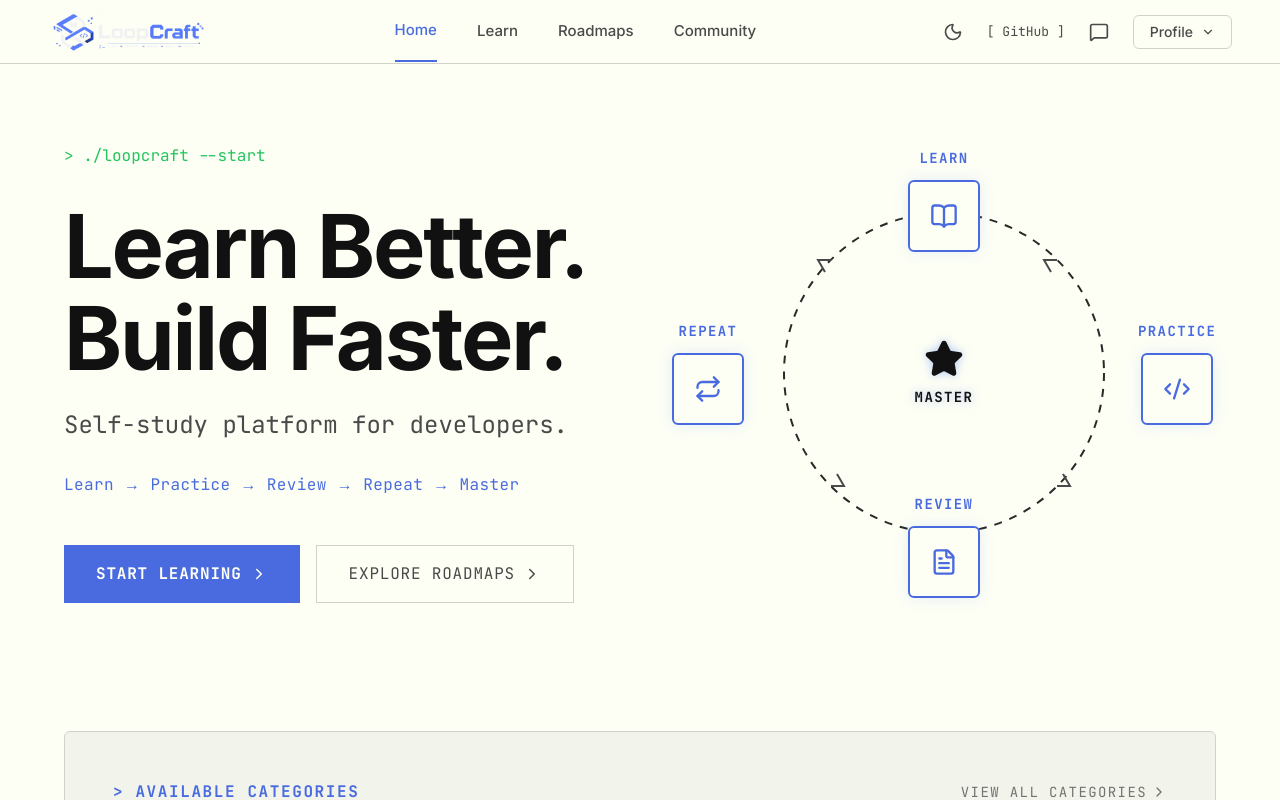
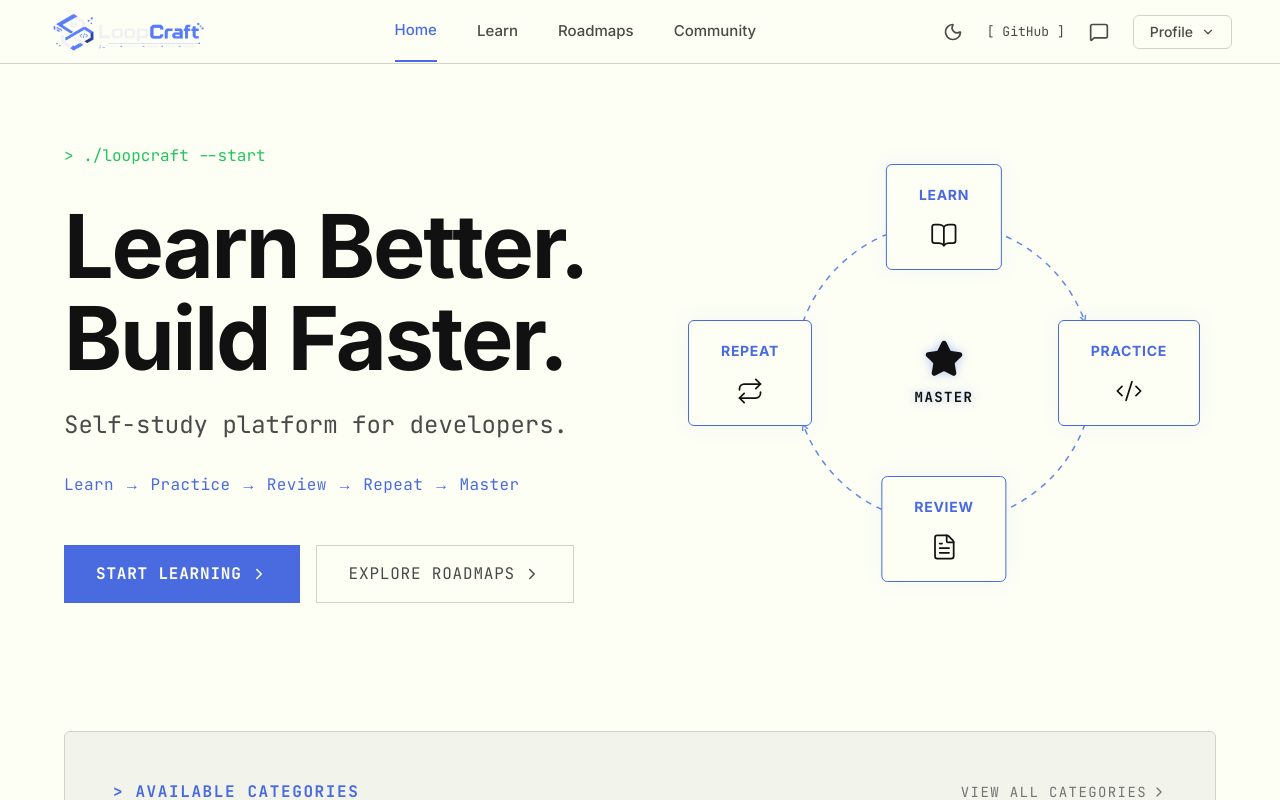
Before and after one commit to fahm-codes/Loop-Craft, a Next.js app: page / in a window 1280 px wide. Shown: the top 800 px of the page. Built offline with nearby package versions, Linux system fonts and the light colour scheme.

Commit message:
feat: perfectly replicate Figma static layout and add marching ants flow animation for loop effect

```diff
--- a/src/app/globals.css
+++ b/src/app/globals.css
@@ -129,6 +129,14 @@
   animation: spin-slow-reverse 25s linear infinite;
 }
 
+@keyframes flow {
+  to { stroke-dashoffset: -16; }
+}
+
+.animate-flow {
+  animation: flow 1s linear infinite;
+}
+
 @keyframes float {
   0%, 100% { transform: translateY(0); }
   50% { transform: translateY(-8px); }
--- a/src/app/page.tsx
+++ b/src/app/page.tsx
@@ -53,54 +53,56 @@ export default function Home() {
               <span className="text-text-primary font-bold">MASTER</span>
             </div>
 
-            {/* Orbiting Container */}
-            <div className="absolute w-full h-full animate-spin-slow flex items-center justify-center z-10">
+            <div className="absolute w-full h-full flex items-center justify-center z-10">
 
               {/* Nodes */}
-              <div className="absolute top-0 left-1/2 -translate-x-1/2 flex flex-col items-center gap-3 cursor-pointer">
-                <div className="animate-spin-slow-reverse flex flex-col items-center gap-3 hover:scale-110 transition-transform">
-                  <span className="text-accent font-bold">LEARN</span>
-                  <div className="border-2 border-accent rounded-md p-5 bg-bg-main shadow-[0_0_15px_rgba(99,133,240,0.15)]">
-                    <BookOpen size={28} className="text-accent" />
-                  </div>
+              <div className="absolute top-4 left-1/2 -translate-x-1/2 cursor-pointer z-20 animate-float" style={{animationDelay: '0s'}}>
+                <div className="border border-accent rounded-md px-8 py-5 bg-bg-main shadow-[0_0_20px_rgba(99,133,240,0.08)] flex flex-col items-center gap-4 hover:border-text-primary transition-colors">
+                  <span className="text-accent font-sans font-bold tracking-wider">LEARN</span>
+                  <BookOpen size={28} className="text-text-primary" strokeWidth={1.5} />
                 </div>
               </div>
 
-              <div className="absolute right-0 top-1/2 -translate-y-1/2 flex flex-col items-center gap-3 cursor-pointer">
-                <div className="animate-spin-slow-reverse flex flex-col items-center gap-3 hover:scale-110 transition-transform">
-                  <span className="text-accent font-bold">PRACTICE</span>
-                  <div className="border-2 border-accent rounded-md p-5 bg-bg-main shadow-[0_0_15px_rgba(99,133,240,0.15)]">
-                    <Code2 size={28} className="text-accent" />
-                  </div>
+              <div className="absolute right-4 top-1/2 -translate-y-1/2 cursor-pointer z-20 animate-float" style={{animationDelay: '1s'}}>
+                <div className="border border-accent rounded-md px-8 py-5 bg-bg-main shadow-[0_0_20px_rgba(99,133,240,0.08)] flex flex-col items-center gap-4 hover:border-text-primary transition-colors">
+                  <span className="text-accent font-sans font-bold tracking-wider">PRACTICE</span>
+                  <Code2 size={28} className="text-text-primary" strokeWidth={1.5} />
                 </div>
               </div>
 
-              <div className="absolute bottom-0 left-1/2 -translate-x-1/2 flex flex-col items-center gap-3 cursor-pointer">
-                <div className="animate-spin-slow-reverse flex flex-col items-center gap-3 hover:scale-110 transition-transform">
-                  <span className="text-accent font-bold">REVIEW</span>
-                  <div className="border-2 border-accent rounded-md p-5 bg-bg-main shadow-[0_0_15px_rgba(99,133,240,0.15)]">
-                    <FileText size={28} className="text-accent" />
-                  </div>
+              <div className="absolute bottom-4 left-1/2 -translate-x-1/2 cursor-pointer z-20 animate-float" style={{animationDelay: '2s'}}>
+                <div className="border border-accent rounded-md px-8 py-5 bg-bg-main shadow-[0_0_20px_rgba(99,133,240,0.08)] flex flex-col items-center gap-4 hover:border-text-primary transition-colors">
+                  <span className="text-accent font-sans font-bold tracking-wider">REVIEW</span>
+                  <FileText size={28} className="text-text-primary" strokeWidth={1.5} />
                 </div>
               </div>
 
-              <div className="absolute left-0 top-1/2 -translate-y-1/2 flex flex-col items-center gap-3 cursor-pointer">
-                <div className="animate-spin-slow-reverse flex flex-col items-center gap-3 hover:scale-110 transition-transform">
-                  <span className="text-accent font-bold">REPEAT</span>
-                  <div className="border-2 border-accent rounded-md p-5 bg-bg-main shadow-[0_0_15px_rgba(99,133,240,0.15)]">
-                    <Repeat size={28} className="text-accent" />
-                  </div>
+              <div className="absolute left-4 top-1/2 -translate-y-1/2 cursor-pointer z-20 animate-float" style={{animationDelay: '3s'}}>
+                <div className="border border-accent rounded-md px-8 py-5 bg-bg-main shadow-[0_0_20px_rgba(99,133,240,0.08)] flex flex-col items-center gap-4 hover:border-text-primary transition-colors">
+                  <span className="text-accent font-sans font-bold tracking-wider">REPEAT</span>
+                  <Repeat size={28} className="text-text-primary" strokeWidth={1.5} />
                 </div>
               </div>
 
               {/* Connecting dashed lines SVG */}
               <svg className="absolute w-full h-full -z-10" viewBox="0 0 450 450" fill="none" xmlns="http://www.w3.org/2000/svg">
-                <circle cx="225" cy="225" r="160" stroke="#292929" strokeWidth="2" strokeDasharray="8 8" />
-                {/* Approximated arrow heads */}
-                <path d="M 338 112 L 325 112 L 332 124" stroke="#4A4A4A" strokeWidth="2" fill="none"/>
-                <path d="M 338 338 L 351 338 L 344 326" stroke="#4A4A4A" strokeWidth="2" fill="none"/>
-                <path d="M 112 338 L 125 338 L 118 326" stroke="#4A4A4A" strokeWidth="2" fill="none"/>
-                <path d="M 112 112 L 99 112 L 106 124" stroke="#4A4A4A" strokeWidth="2" fill="none"/>
+                <defs>
+                  <marker id="arrowhead" viewBox="0 0 10 10" refX="7" refY="5" markerWidth="6" markerHeight="6" orient="auto">
+                    <path d="M 0 2 L 7 5 L 0 8" fill="none" stroke="#6385F0" strokeWidth="1.5" strokeLinecap="round" strokeLinejoin="round" />
+                  </marker>
+                </defs>
+
+                {/* 4 Arc Segments with flowing dashed stroke */}
+                <g stroke="#6385F0" strokeWidth="1.5" strokeDasharray="6 6" className="animate-flow" markerEnd="url(#arrowhead)">
+                  {/* TR */}
+                  <path d="M 276 84 A 150 150 0 0 1 366 174" />
+                  {/* BR */}
+                  <path d="M 366 276 A 150 150 0 0 1 276 366" />
+                  {/* BL */}
+                  <path d="M 174 366 A 150 150 0 0 1 84 276" />
+                  {/* TL */}
+                  <path d="M 84 174 A 150 150 0 0 1 174 84" />
+                </g>
               </svg>
             </div>
           </div>
```
